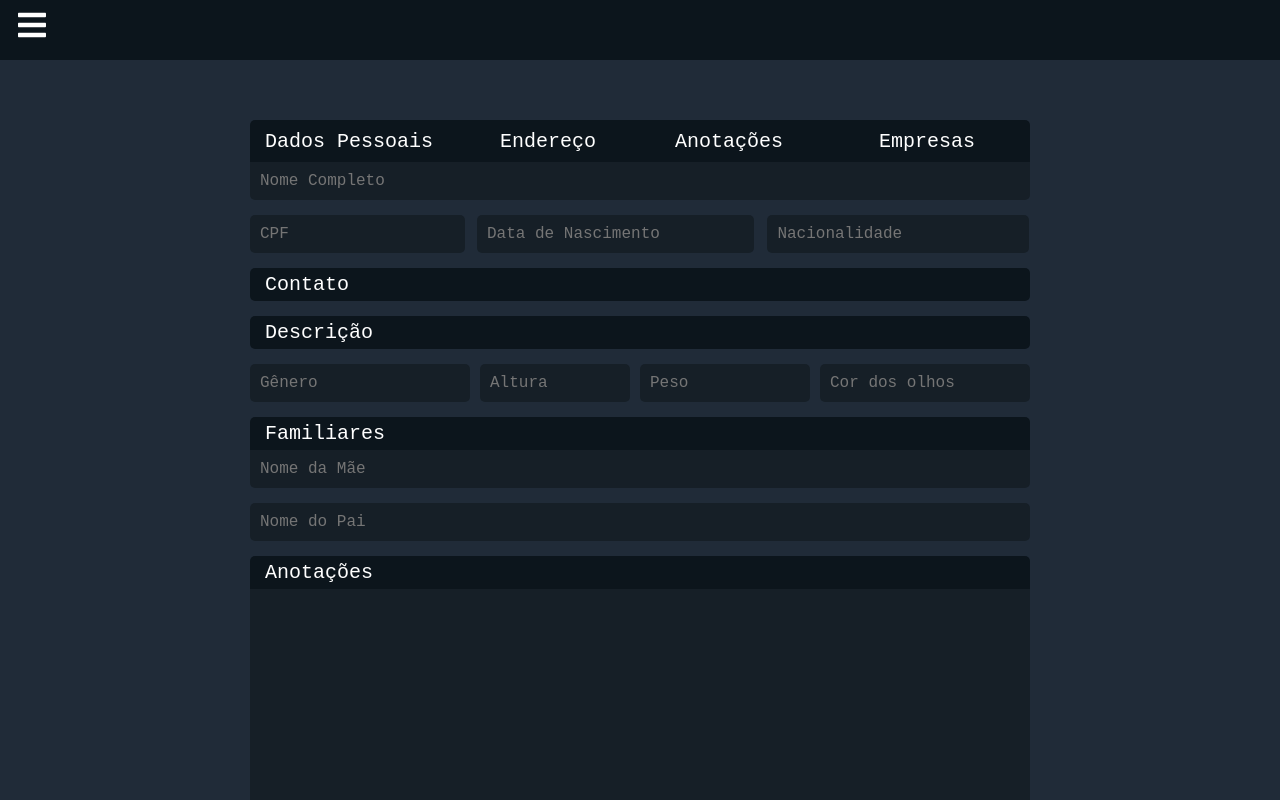
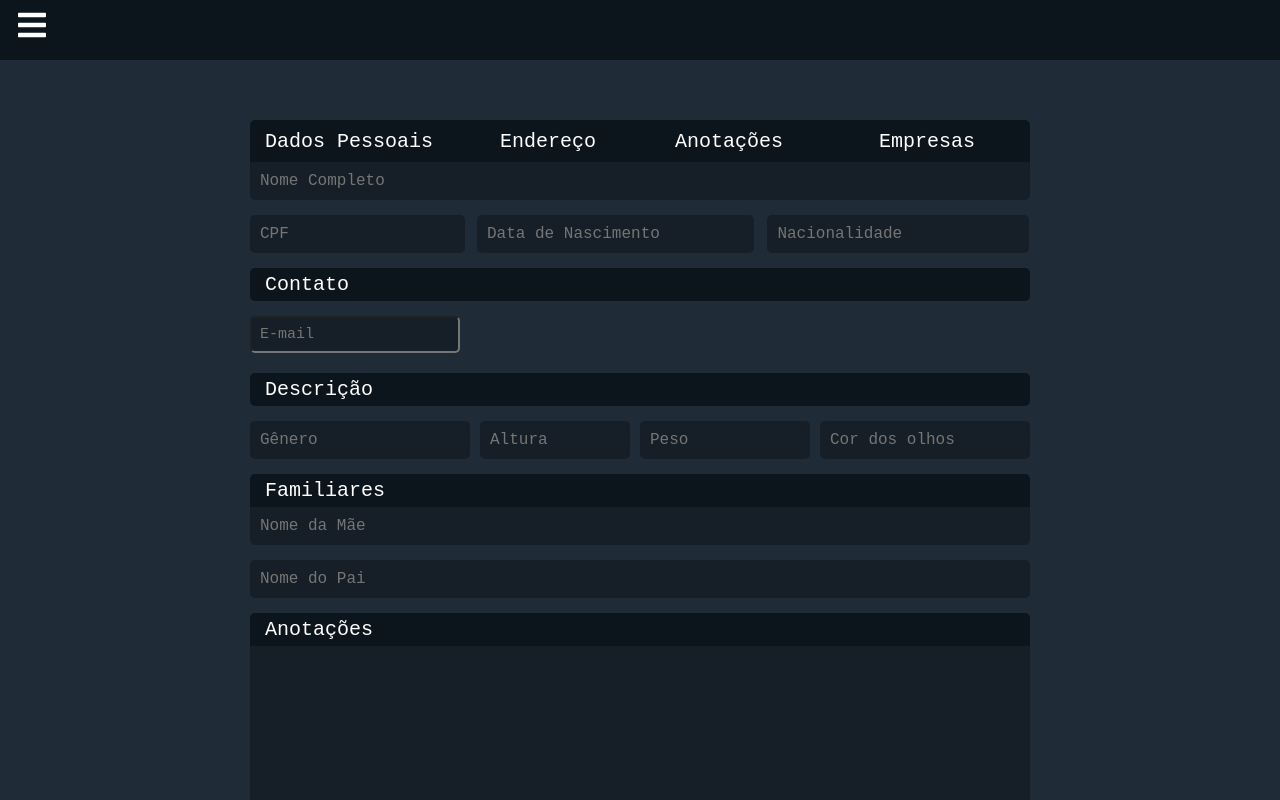
Before and after one commit to Igor-Cavalera/whoAreYou, a React (Create React App) app: page /Forms in a window 1280 px wide. Shown: the top 800 px of the page. Built offline with nearby package versions, Linux system fonts and the light colour scheme.

Commit message:
adicionando-input-email-formulario

```diff
--- a/src/components/pages/Fomulario.js
+++ b/src/components/pages/Fomulario.js
@@ -12,6 +12,7 @@ import BotaoSalvar from '../form/BotaoSalvar';
 import Olhos from '../form/Olhos';
 import Abas from './Abas';
 import Nacionalidade from '../form/Nacionalidade';
+import Email from '../form/Email';
 
 function Formulario() {
 
@@ -43,6 +44,8 @@ function Formulario() {
 
             <label className="contato">Contato </label>
 
+            <Email onChange={ handleInputChange }/>
+
             <label className="descricao">Descrição </label>
 
             <Genero onChange={ handleInputChange }/>
```
